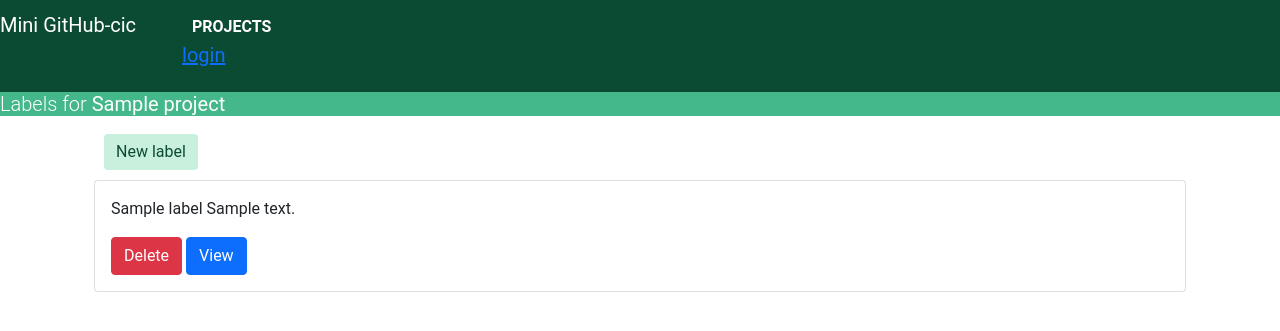
After one commit to isidora-stanic/uks, a Django app: page /projects/1/labels in a window 1280 px wide. The commit adds this page. Shown: the top 331 px of the page. Run offline with Django 4.2, Linux system fonts and the light colour scheme; tables that the repository leaves empty hold one stand-in row (values such as "Sample post"); some libraries are stand-ins or nearby versions.

Commit message:
Add project label CRUD

```diff
--- a/mini_githubcic/mini_githubcic/models.py
+++ b/mini_githubcic/mini_githubcic/models.py
@@ -1,7 +1,7 @@
 from django.db import models
 from django.utils import timezone
 from django.urls import reverse
-
+from colorfield.fields import ColorField
 
 class State(models.TextChoices):
     OPEN = 'OPEN'
@@ -47,12 +47,15 @@ class Project(models.Model):
 
 class Label(models.Model):
     name = models.CharField(max_length=100)
-    color = models.CharField(max_length=10)
+    color = ColorField(default="#FFFFFF")
     description = models.TextField()
     project = models.ForeignKey(Project, on_delete=models.CASCADE)
 
     def __str__(self):
-        return self.name
+        return self.name + " " + self.description
+
+    def get_absolute_url(self):
+        return reverse('label_detail', kwargs={'pk': self.pk})
 
 
 class Milestone(models.Model):
@@ -113,7 +116,7 @@ class Issue(Task):
     is_open = models.BooleanField(default=True)
 
     def get_absolute_url(self):
-        return reverse('issue_detail', kwargs={'pk': self.project.id, 'ik': self.pk})
+        return reverse('issue_detail', kwargs={'prk': self.project.id, 'pk': self.pk})
 
     def __str__(self):
         return "#%s - %s" % (self.id, self.title)
--- /dev/null
+++ b/mini_githubcic/mini_githubcic/templates/list_labels.html
@@ -0,0 +1,24 @@
+{% extends 'base.html' %}
+{% block content %}
+{% if project_id %}
+<h1 class="title">Labels for <b>{{ project.title }}</b></h1>
+{% endif %}
+
+<div class="container">
+    <a class="btn btn-primary default-button" href="{% url 'add_label' project.id%}">New label</a>
+    <br/>
+    {% if labels %}
+    {% for label in labels %}
+    <div class="card mb-3">
+        <div class="card-body">
+            <p class="card-text">{{ label }} </p>
+            <a class="btn btn-danger" href="{% url 'label_delete'  label.id %}">Delete</a>
+            <a class="btn btn-primary" href="{% url 'label_detail' label.id %}">View</a>
+        </div>
+    </div>
+    {% endfor %}
+    {% else %}
+    There are no added labels.
+    {% endif %}
+</div>
+{% endblock %}
--- a/mini_githubcic/mini_githubcic/urls.py
+++ b/mini_githubcic/mini_githubcic/urls.py
@@ -33,5 +33,11 @@ urlpatterns = [
     path('projects/<int:prk>/issues/<int:pk>', IssueDetailView.as_view(), name='issue_detail'),
     path('projects/<int:pk>/issues/<int:ik>/update', IssueUpdateView.as_view(), name='issue_update'),
     path('projects/<int:pk>/issues/<int:ik>/delete', IssueDeleteView.as_view(), name='issue_delete'),
-    path('projects/<int:pk>/issues/<int:ik>/state-toggle', issue_state_toggle, name='issue_state_toggle')
+    path('projects/<int:pk>/issues/<int:ik>/state-toggle', issue_state_toggle, name='issue_state_toggle'),
+
+    path('projects/<int:pk>/labels', LabelListView.as_view(), name='list_labels'),
+    path('projects/<int:pk>/labels/add', LabelCreateView.as_view(), name='add_label'),
+    path('labels/<int:pk>', LabelDetailView.as_view(), name='label_detail'),
+    path('labels/<int:pk>/update', LabelUpdateView.as_view(), name='label_update'),
+    path('labels/<int:pk>/delete', LabelDeleteView.as_view(), name='label_delete')
 ]
--- a/mini_githubcic/mini_githubcic/views.py
+++ b/mini_githubcic/mini_githubcic/views.py
@@ -8,7 +8,7 @@ from django.views.generic import (
     UpdateView,
     DeleteView
 )
-from .models import Project, User, Issue
+from .models import Project, User, Issue, Label
 
 
 def index(request):
@@ -71,7 +71,8 @@ class ProjectCreateView(CreateView):
         form.instance.lead = User.objects.get(username="U1")
         form.instance.link = "https://github.com/" + form.instance.lead.username + "/" + form.instance.title + ".git"
         if Project.objects.filter(title=form.instance.title).exists():
-            form.add_error('titleExists', 'Title already in use')
+            form.add_error(None, 'Title already in use')
+            return super().form_invalid(form)
 
         return super().form_valid(form)
 
@@ -107,8 +108,8 @@ class ProjectUpdateView(UpdateView):
 
         if Project.objects.filter(title=form.instance.title).exists():
             if self.get_object().name != form.instance.name:
-                form.add_error('titleExists', 'Title already in use')
-
+                form.add_error(None, 'Title already in use')
+                return super().form_invalid(form)
         return super().form_valid(form)
 
 
@@ -165,3 +166,75 @@ def issue_state_toggle(request, pk=None, ik=None):
             issue.is_open = True
         issue.save()
         return redirect(issue)
+
+# ======== LABEL ========
+class LabelListView(ListView):
+    model = Label
+    template_name = 'list_labels.html'
+    context_object_name = 'labels'
+    ordering = ['name']
+
+    def get_context_data(self, *args, **kwargs):
+        context = super(LabelListView, self).get_context_data(*args, **kwargs)
+        context['project_id'] = self.request.resolver_match.kwargs['pk']
+        context['project'] = Project.objects.filter(id=int(context['project_id'])).first()
+        return context
+
+    def get_queryset(self):
+        return Label.objects.all()
+
+class LabelCreateView(CreateView):
+    model = Label
+    template_name = 'new_label.html'
+    fields = ['name', 'description', 'color']
+
+    def get_form(self, form_class=None):
+        form = super(LabelCreateView, self).get_form(form_class)
+        form.fields['description'].required = False
+        return form
+
+    def form_valid(self, form):
+        context = self.get_context_data()
+        form.instance.project = context['project']
+
+        if Label.objects.filter(name=form.instance.name, project_id=form.instance.project.id).exists():
+            form.add_error(None, 'Name already in use')
+            return super().form_invalid(form)
+
+        return super().form_valid(form)
+
+    def get_context_data(self, *args, **kwargs):
+        context = super(LabelCreateView, self).get_context_data(*args, **kwargs)
+        context['project_id'] = self.request.resolver_match.kwargs['pk']
+        context['project'] = Project.objects.filter(id=int(context['project_id'])).first()
+        return context
+
+class LabelUpdateView(UpdateView):
+    model = Label
+    template_name = 'label_update.html'
+    fields = ['name', 'description', 'color']
+
+    def get_form(self, form_class=None):
+        form = super(LabelUpdateView, self).get_form(form_class)
+        form.fields['description'].required = False
+        return form
+
+    def form_valid(self, form):
+        if Label.objects.filter(name=form.instance.name, project_id=form.instance.project.id).exists():
+            if self.get_object().name != form.instance.name:
+                form.add_error(None, 'Name already in use')
+                return super().form_invalid(form)
+
+        return super().form_valid(form)
+
+class LabelDetailView(DetailView):
+    model = Label
+    template_name = 'label_detail.html'
+
+
+class LabelDeleteView(DeleteView):
+    model = Label
+    template_name = 'label_delete.html'
+    success_url = '../..'
+
+# ========================
--- a/mini_githubcic/requirements.txt
+++ b/mini_githubcic/requirements.txt
@@ -1,2 +1,3 @@
 django
 django-crispy-forms
+django-colorfield
```
Also changed, not shown: mini_githubcic/mini_githubcic/management/commands/fill_database.py (+9 -2 lines), mini_githubcic/mini_githubcic/settings.py (+5 -3 lines), mini_githubcic/mini_githubcic/templates/label_delete.html (added, +16 -0 lines), mini_githubcic/mini_githubcic/templates/label_detail.html (added, +16 -0 lines), mini_githubcic/mini_githubcic/templates/label_update.html (added, +17 -0 lines), mini_githubcic/mini_githubcic/templates/list_issues.html (+32 -16 lines), mini_githubcic/mini_githubcic/templates/new_label.html (added, +19 -0 lines), mini_githubcic/mini_githubcic/migrations/0003_alter_label_color.py (added).
